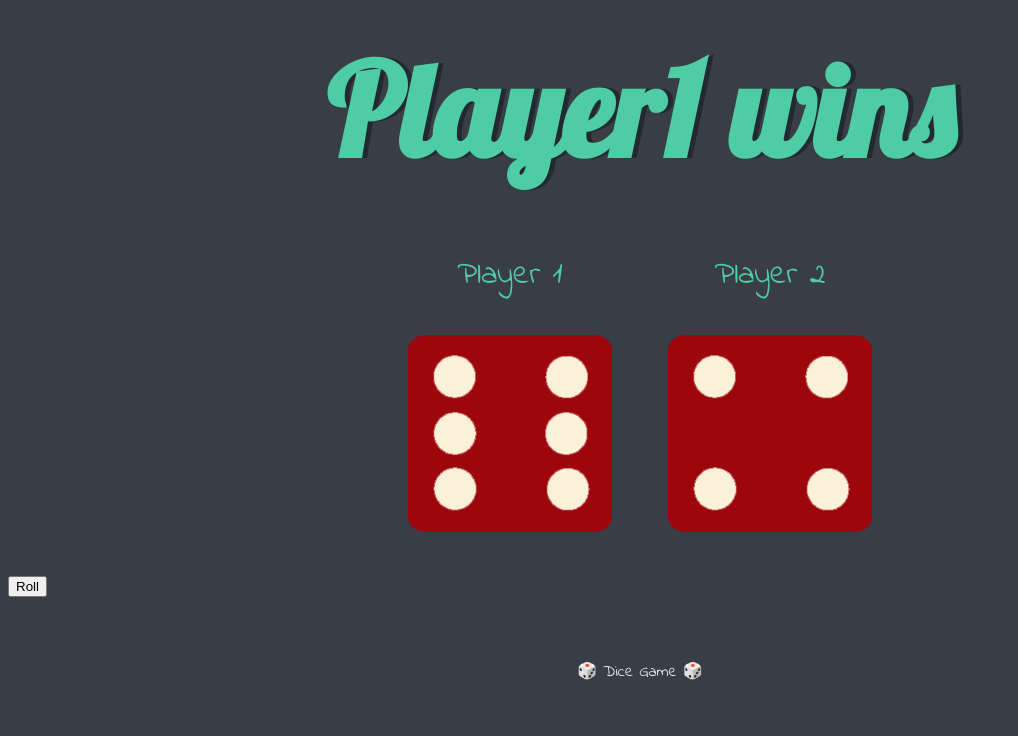
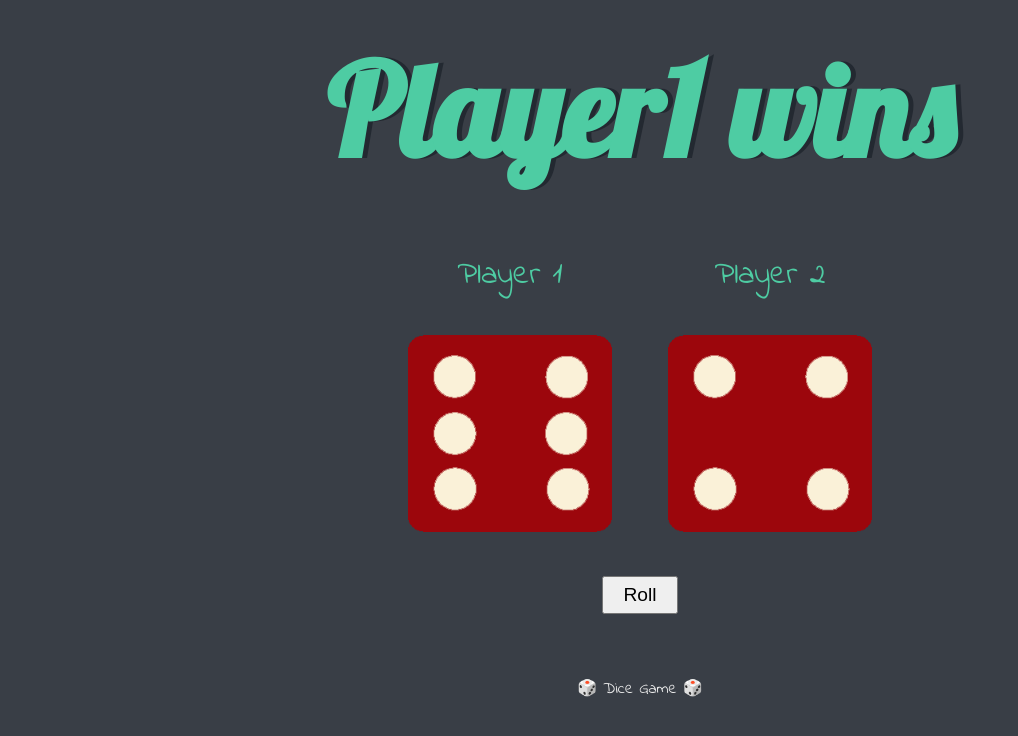
Before and after one commit to Aswinsivaganesh/DiceGame, a plain HTML site: page index.html in a window 1280 px wide. Shown: the whole page, without its empty margins (0-1018 px from the left). Drawn offline with Linux system fonts and the light colour scheme.

Commit message:
Update styles.css

```diff
--- a/styles.css
+++ b/styles.css
@@ -31,7 +31,16 @@ p {
 img {
   width: 80%;
 }
+#butt{
+  display: flex;
+  justify-content: center;
+}
+#btn{
+height: 1cm;
+  width:2cm;
+  font-size: larger;
 
+}
 footer {
   margin-top: 5%;
   color: #EEEEEE;
```
